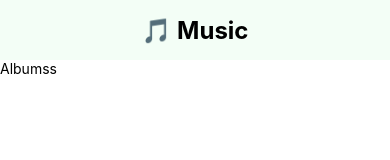
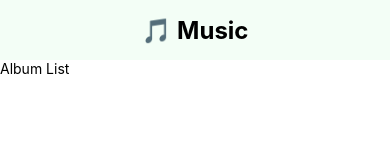
Before and after one commit to flexbox/react-native-music, a React Native app: screen / in a window 390 px wide. Shown: the top 160 px of the page. Built offline with nearby package versions, Linux system fonts and the light colour scheme.

Commit message:
Refactor to Class Based Component

```diff
--- a/src/components/AlbumList.js
+++ b/src/components/AlbumList.js
@@ -1,12 +1,14 @@
-import React from 'react';
+import React, { Component } from 'react';
 import { Text, View, StyleSheet } from 'react-native';
 
-const AlbumList = () => {
-  return (
-    <View style={styles.row}>
-      <Text>Albumss</Text>
-    </View>
-  );
+class AlbumList extends Component {
+  render() {
+    return (
+      <View style={styles.row}>
+        <Text>Album List</Text>
+      </View>
+    );
+  }
 }
 
 const styles = StyleSheet.create({
```
